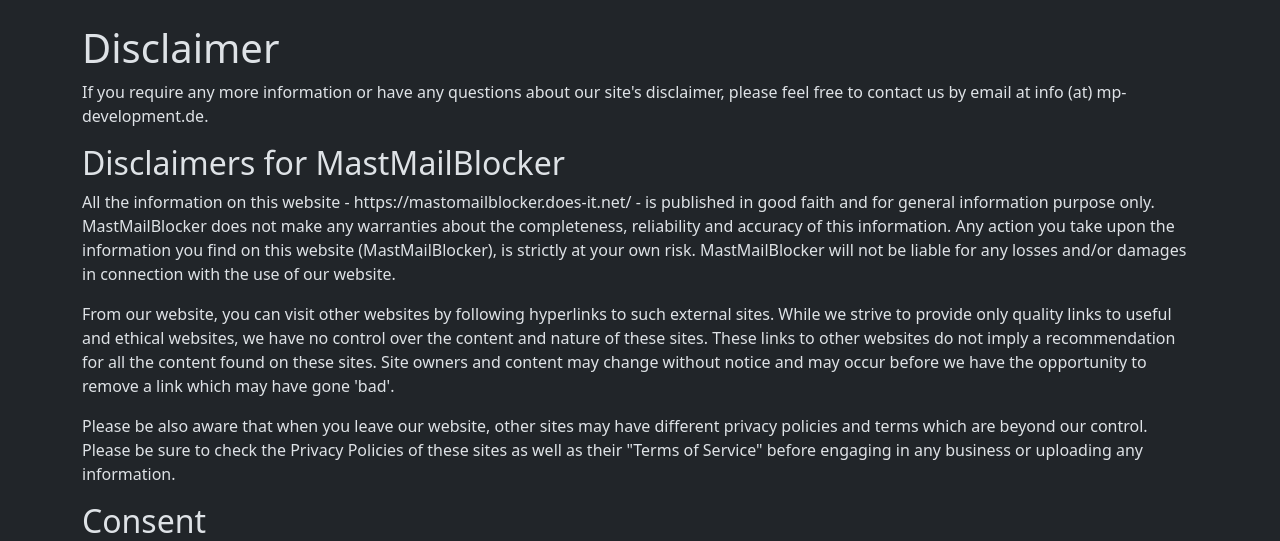
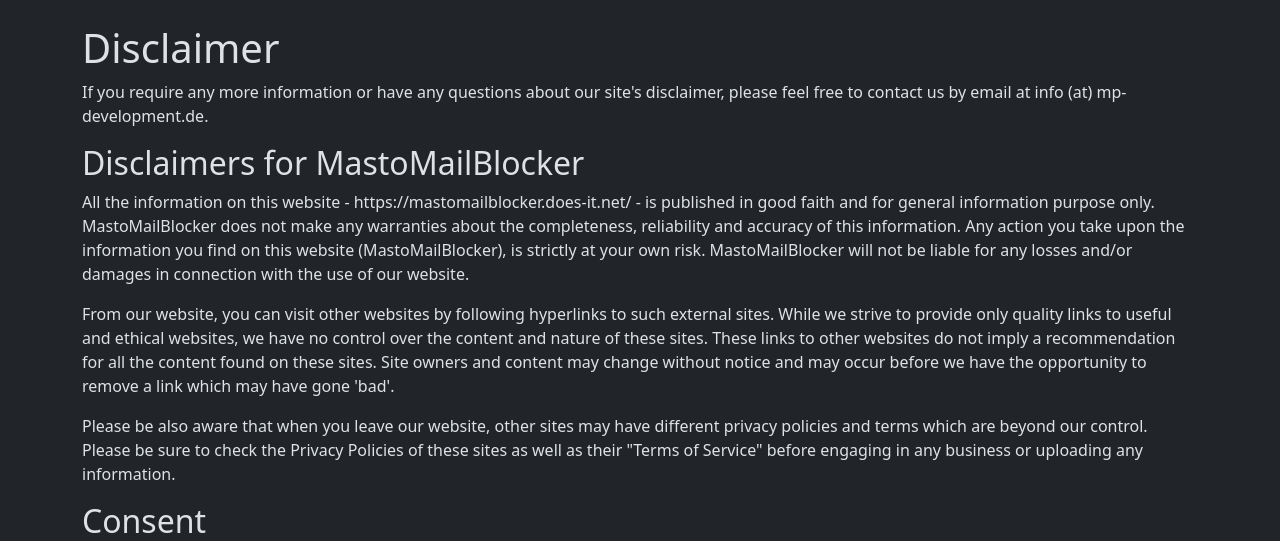
Before and after one commit to pfitzer/MastoMailBlocker, a Django app: page /disclaimer/ in a window 1280 px wide. Shown: the part 80-621 px from the top of the page. Run offline with Django 5.2, Linux system fonts and the light colour scheme; data that the repository does not hold is empty; some libraries are stand-ins or nearby versions.

Commit message:
Update brand name in disclaimer page
The discrepancy between the brand name "MastMailBlocker" and "MastoMailBlocker" has been rectified in the disclaimer page's text. This will ensure clear and consistent branding across all representations on the website.

```diff
--- a/app/templates/disclaimer.html
+++ b/app/templates/disclaimer.html
@@ -6,12 +6,12 @@
     <p>If you require any more information or have any questions about our site's disclaimer, please feel free to
         contact us by email at info (at) mp-development.de.</p>
 
-    <h2>Disclaimers for MastMailBlocker</h2>
+    <h2>Disclaimers for MastoMailBlocker</h2>
 
     <p>All the information on this website - https://mastomailblocker.does-it.net/ - is published in good faith and for
-        general information purpose only. MastMailBlocker does not make any warranties about the completeness,
+        general information purpose only. MastoMailBlocker does not make any warranties about the completeness,
         reliability and accuracy of this information. Any action you take upon the information you find on this website
-        (MastMailBlocker), is strictly at your own risk. MastMailBlocker will not be liable for any losses and/or
+        (MastoMailBlocker), is strictly at your own risk. MastoMailBlocker will not be liable for any losses and/or
         damages in connection with the use of our website.</p>
 
     <p>From our website, you can visit other websites by following hyperlinks to such external sites. While we strive to
```
